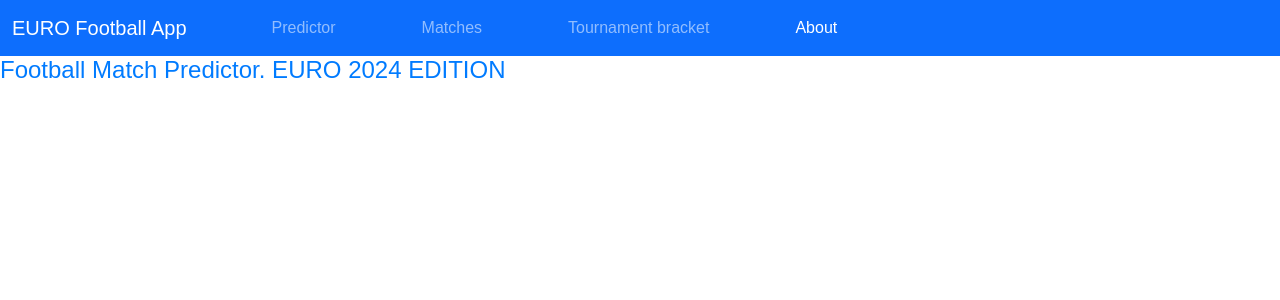
After one commit to gawelszymon/Football_Predictor_WebApp, a Flask app: page /about in a window 1280 px wide. The commit adds this page. Shown: the top 300 px of the page. Run offline with Flask 3, Linux system fonts and the light colour scheme; data that the repository does not hold is empty.

Commit message:
app. route and navbar blocks created

```diff
--- a/backend/server.py
+++ b/backend/server.py
@@ -10,6 +10,18 @@ CORS(app)
 def index():
     return render_template('index.html')
 
+@app.route('/matches')
+def matches():
+    return render_template('matches.html')
+
+@app.route('/bracket')
+def bracket():
+    return render_template('bracket.html')
+
+@app.route('/about')
+def about():
+    return render_template('about.html')
+
 @app.route('/euro_groups', methods=['GET'])
 def euro_groups():
     data = get_teams_info()
--- /dev/null
+++ b/frontend/templates/about.html
@@ -0,0 +1,4 @@
+{% extends "base.html" %}
+{% block content %}
+    <h1>Football Match Predictor. EURO 2024 EDITION</h1>
+{% endblock %}
--- a/frontend/templates/base.html
+++ b/frontend/templates/base.html
@@ -50,16 +50,16 @@
                 <div class="collapse navbar-collapse" id="navbarColor02">
                     <ul class="navbar-nav me-auto mb-2 mb-lg-0">
                         <li class="nav-item">
-                            <a class="nav-link active" aria-current="page" href="#">Predictor</a>
+                            <a class="nav-link {% if request.endpoint == 'index' %}active{% endif %}" aria-current="page" href="{{ url_for('index') }}">Predictor</a>
                         </li>
                         <li class="nav-item">
-                            <a class="nav-link" href="#">Matches</a>
+                            <a class="nav-link {% if request.endpoint == 'matches' %}active{% endif %}" href="{{url_for('matches')}}">Matches</a>
                         </li>
                         <li class="nav-item">
-                            <a class="nav-link" href="#">Tournament bracket</a>
+                            <a class="nav-link {% if request.endpoint == 'bracket' %}active{% endif %}" href="{{ url_for('bracket') }}">Tournament bracket</a>
                         </li>
                         <li class="nav-item">
-                            <a class="nav-link" href="#">About</a>
+                            <a class="nav-link {% if request.endpoint == 'about' %}active{% endif %}" href="{{ url_for('about') }}">About</a>
                         </li>
                     </ul>
                     <!-- <form class="d-flex">
--- /dev/null
+++ b/frontend/templates/bracket.html
@@ -0,0 +1,4 @@
+{% extends "base.html" %}
+{% block content %}
+    <h1>Football Match Predictor. EURO 2024 EDITION</h1>
+{% endblock %}
--- /dev/null
+++ b/frontend/templates/matches.html
@@ -0,0 +1,4 @@
+{% extends "base.html" %}
+{% block content %}
+    <h1>Football Match Predictor. EURO 2024 EDITION</h1>
+{% endblock %}
```
